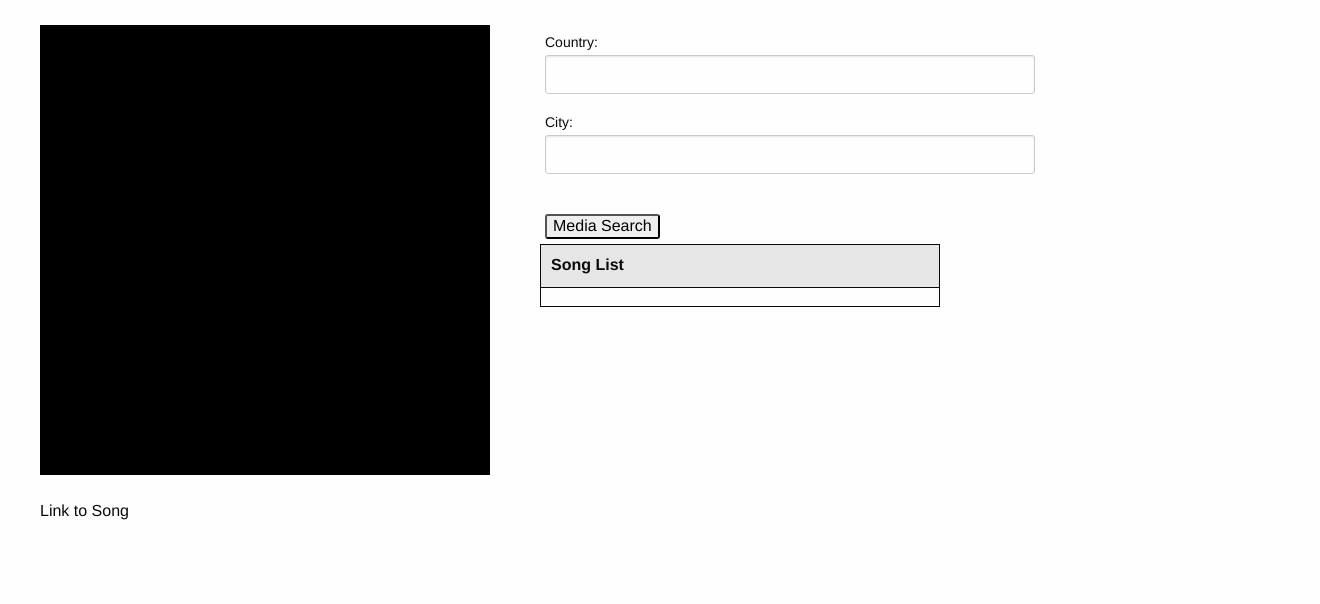
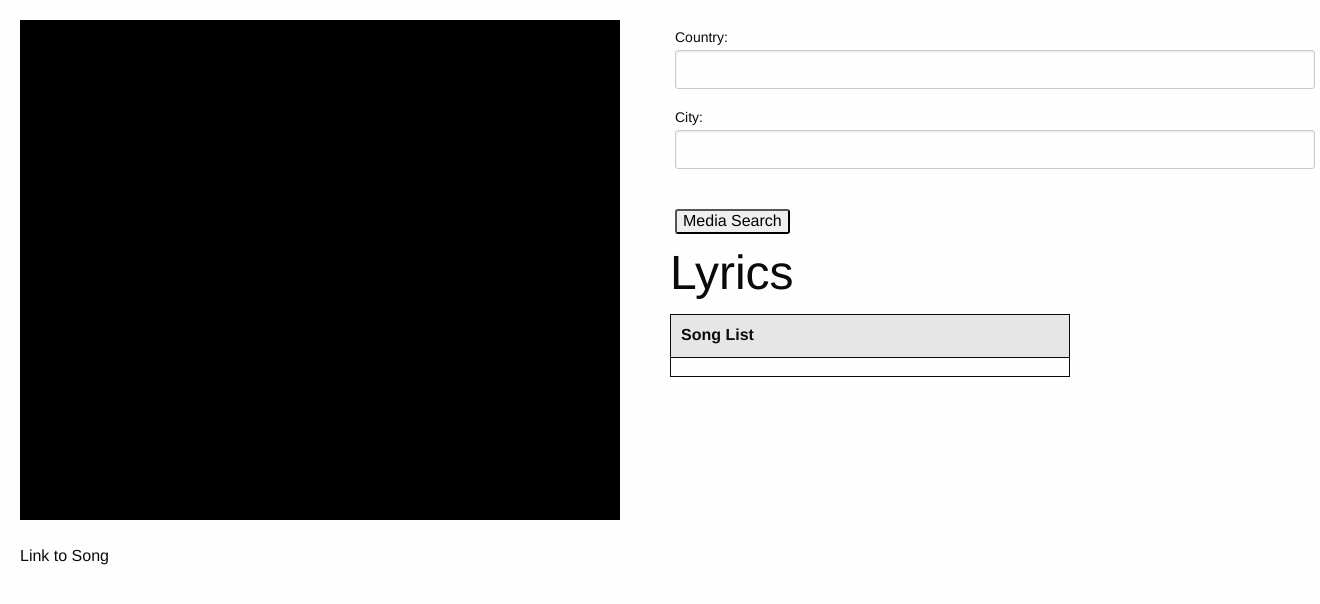
Before and after one commit to plsenh/GeoTunes, a plain HTML site: page index.html in a window 1280 px wide. Shown: the whole page, 1320 px wide, since content can reach past the window. Drawn offline with nearby package versions, Linux system fonts and the light colour scheme.

Commit message:
updated html

```diff
--- a/assets/css/style.css
+++ b/assets/css/style.css
@@ -1,30 +1,31 @@
 #wrapper {
-    width: 1200px;
-    margin: 25px auto;
+    width: 1300px;
+    margin: 20px;
 }
 
 #left-column {
-    width: 500px;
+    width: 650px;
     float: left;
 
 }
 
 #right-column {
-    width: 500px;
+    width: 650px;
     float: left;
-
 }
 
-#input-container {
+
+#user-input-container {
     margin: 5px;
 }
+
 
 
 #album-art {
     border: 10px;
     background-color: black;
-    width: 450px;
-    height: 450px;
+    width: 600px;
+    height: 500px;
 }
 
 
--- a/index.html
+++ b/index.html
@@ -19,6 +19,9 @@
 
     <!-- js files -->
     <script src="https://cdnjs.cloudflare.com/ajax/libs/jquery/3.2.1/jquery.min.js"></script>
+    <script src="assets/javascript/"></script>
+
+
     <script src="assets/javascript/app.js"></script>
 </head>
 
@@ -32,7 +35,7 @@
                 <div id="song-link">Link to Song</div>
             </div>
             <div id="right-column">
-                <div id="input-container">
+                <div id="user-input-container">
                     <form id="media">
                         <label for="country">Country: </label>
                         <input type="text" id="country">
@@ -46,6 +49,7 @@
                 <div id=lyrics_song_list">
 
                     <div id="lyrics">
+                        <h1>Lyrics</h1>
 
                     </div>
 
```
